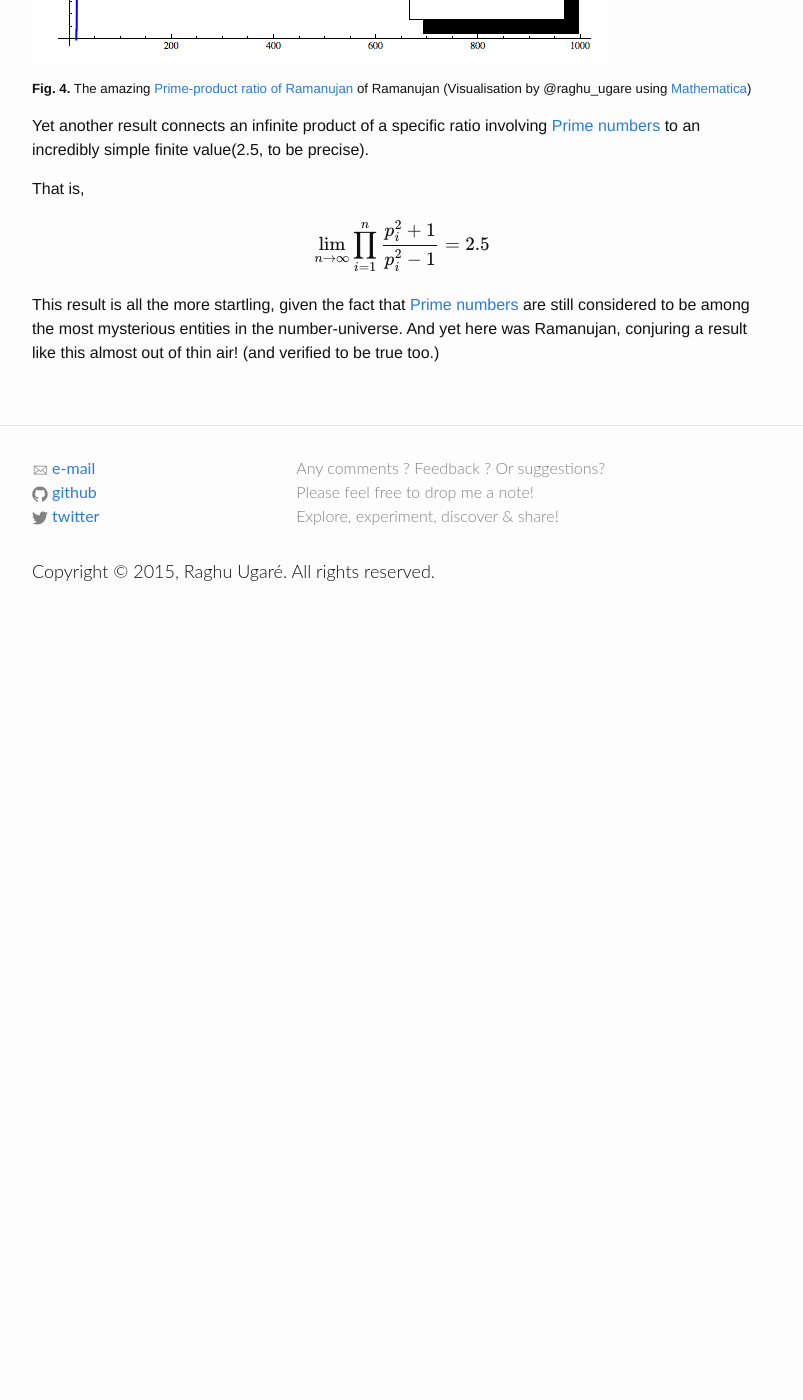
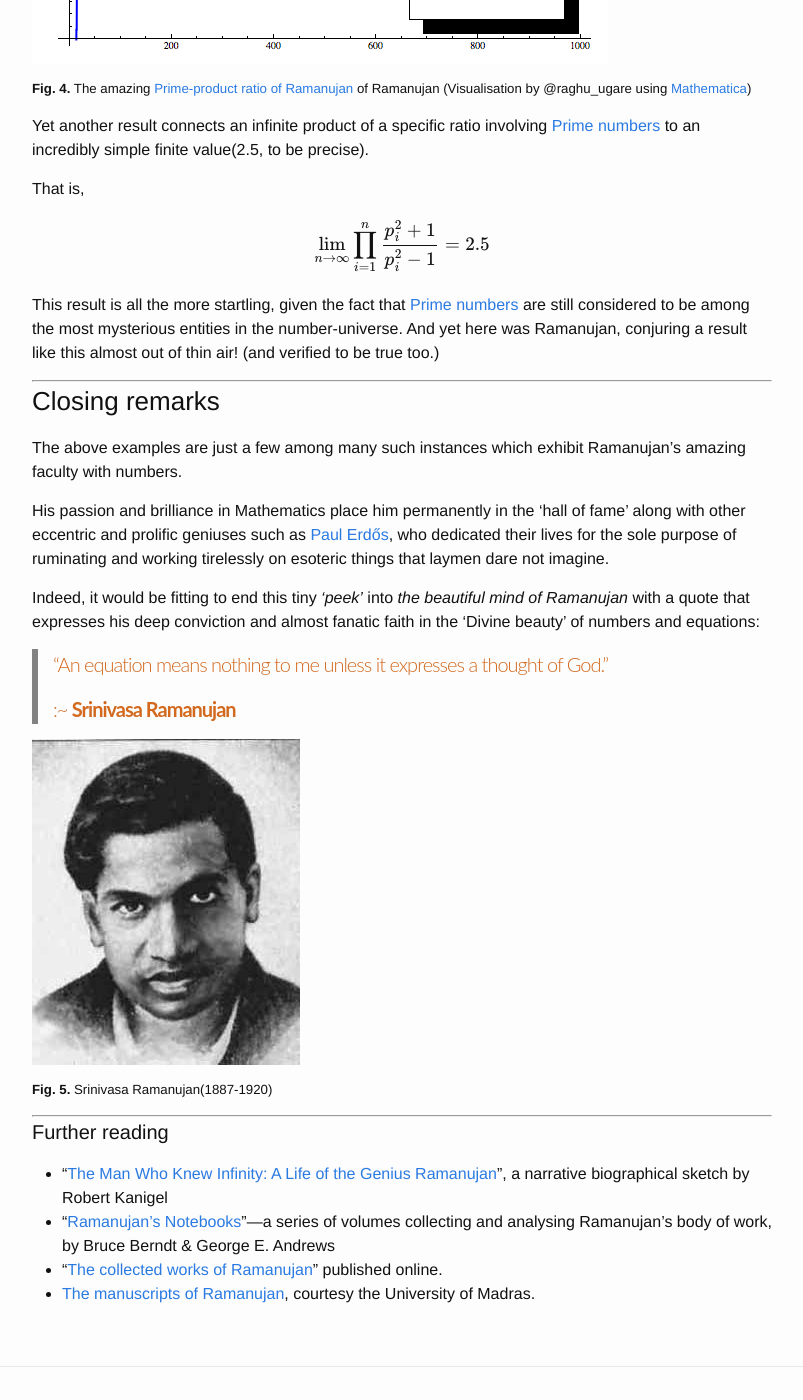
Before and after one commit to raghuugare/raghuugare.bkup, a Jekyll site: the page built from _posts/2015-01-15-genius-of-ramanujan.markdown, in a window 1280 px wide and 1400 px high, scrolled down 2114 px. Shown: the whole window, without its empty margins (238-1041 px from the left). Built offline with Jekyll 4.4.1, drawn with Linux system fonts in a browser that asks for light colours; formulas are drawn with MathJax 3; before the commit the page ends 2744 px from its top, so only the background shows below that.

Commit message:
Adding the final part...

```diff
--- a/_posts/2015-01-15-genius-of-ramanujan.markdown
+++ b/_posts/2015-01-15-genius-of-ramanujan.markdown
@@ -73,6 +73,32 @@ That is,
 
 This result is all the more startling, given the fact that [Prime numbers][link_Primes] are still considered to be among the most mysterious entities in the number-universe. And yet here was Ramanujan, conjuring a result like this almost out of thin air! (and verified to be true too.)
 
+---
+
+### Closing remarks
+
+The above examples are just a few among many such instances which exhibit Ramanujan’s amazing faculty with numbers.
+
+His passion and brilliance in Mathematics place him permanently in the ‘hall of fame’ along with other eccentric and prolific geniuses such as [Paul Erdős][link_Paul_Erdős], who dedicated their lives for the sole purpose of ruminating and working tirelessly on esoteric things that laymen dare not imagine.
+
+Indeed, it would be fitting to end this tiny _‘peek’_ into _the beautiful mind of Ramanujan_ with a quote that expresses his deep conviction and almost fanatic faith in the ‘Divine beauty’ of numbers and equations:
+
+> “An equation means nothing to me unless it expresses a thought of God.”
+>
+> :~ **Srinivasa Ramanujan**
+
+![s_ramanujan]({{site.url}}/assets/images/ramanujan/s_ramanujan.jpg)
+
+##### **Fig. 5.** Srinivasa Ramanujan(1887-1920)
+
+---
+
+#### Further reading
+
++ “[The Man Who Knew Infinity: A Life of the Genius Ramanujan][link_the_man_who_knew_infinity]”, a narrative biographical sketch by Robert Kanigel
++ “[Ramanujan’s Notebooks][link_Ramanujan_s_Notebooks]”—a series of volumes collecting and analysing Ramanujan’s body of work, by Bruce Berndt & George E. Andrews
++ "[The collected works of Ramanujan][link_collected_works_of_Ramanujan]" published online.
++ [The manuscripts of Ramanujan][link_manuscripts_of_Ramanujan], courtesy the University of Madras.
 
 
 [link_Primes]: http://en.wikipedia.org/wiki/Prime_number
```
